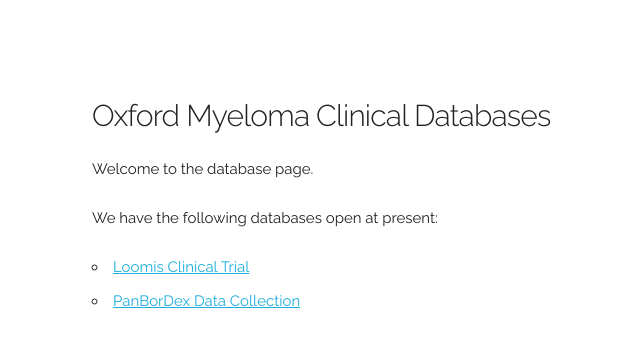
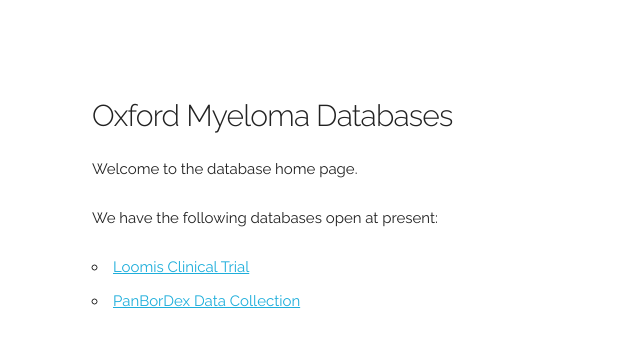
Before and after one commit to gdvallance/production-openclinica-docker, a plain HTML site: page html/index.html in a window 1280 px wide. Shown: the whole page, without its empty margins (68-708 px from the left). Drawn offline with Linux system fonts and the light colour scheme.

Commit message:
Tweak the homepage.

```diff
--- a/html/index.html
+++ b/html/index.html
@@ -34,8 +34,8 @@
   <div class="container">
     <div class="row">
       <div class="one-half column" style="margin-top: 10%">
-        <h4>Oxford Myeloma Clinical Databases</h4>
-        <p>Welcome to the database page.</p>
+        <h4>Oxford Myeloma Databases</h4>
+        <p>Welcome to the database home page.</p>
         <p>We have the following databases open at present:</p>
         <ul>
           <li><a href="https://databases.oxford-myeloma.org.uk/loomis">Loomis Clinical Trial</a></li>
```
